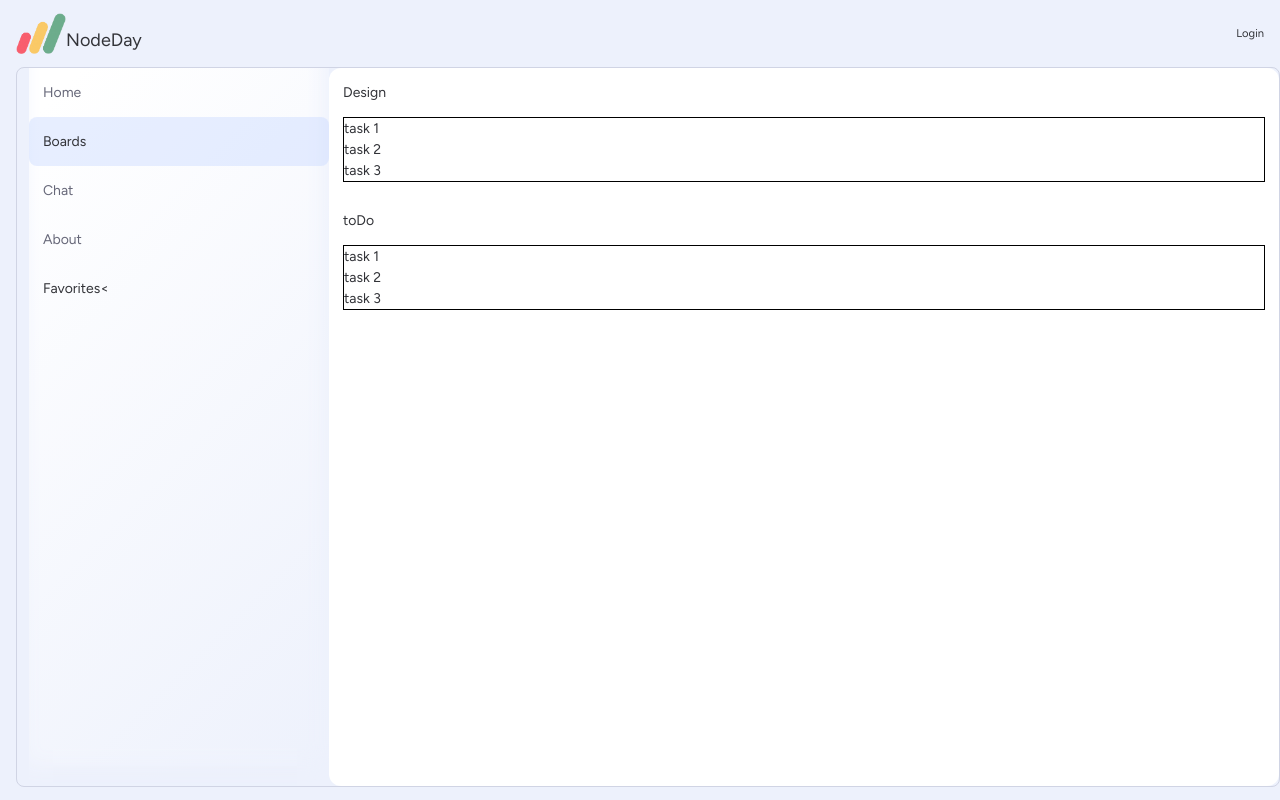
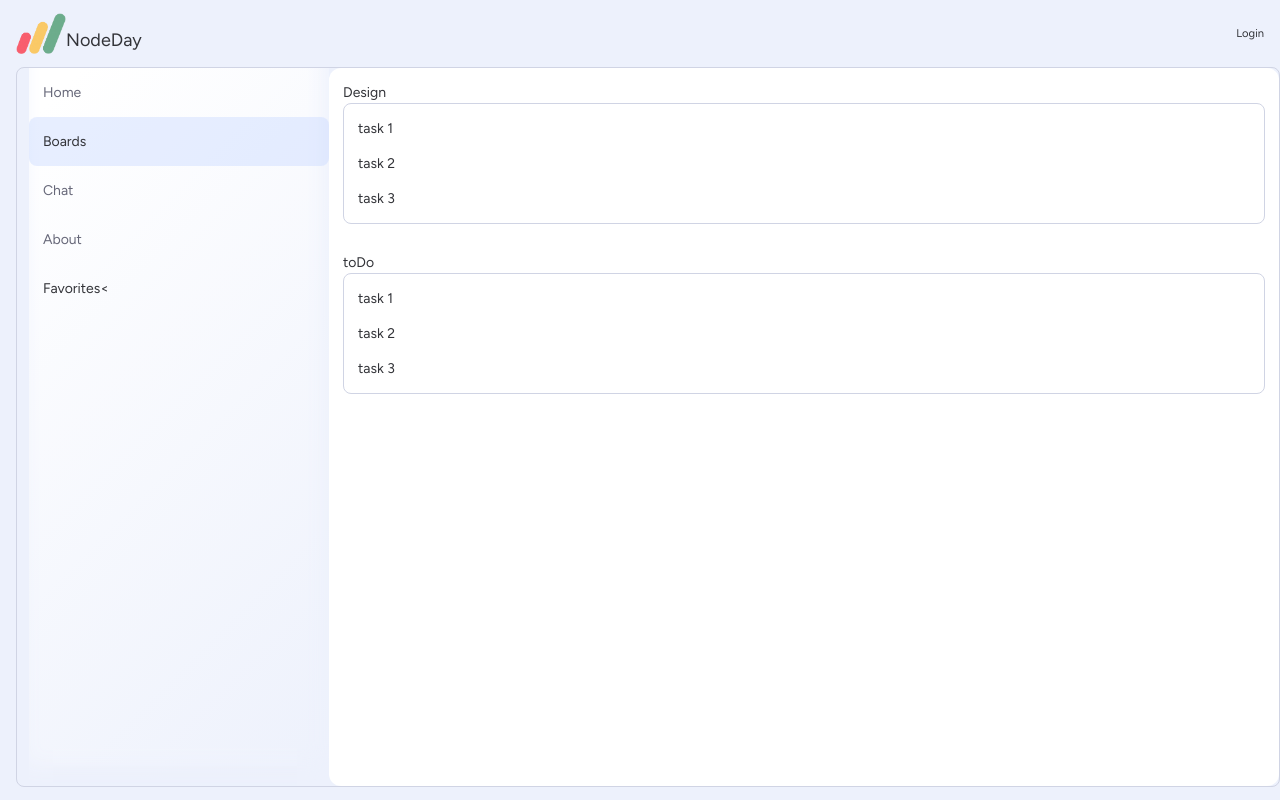
Before and after one commit to AndreiYakerson/sprint-4-frontend, a React (Vite) app: page /board/1 in a window 1280 px wide. Built offline with nearby package versions, Linux system fonts and the light colour scheme; no server answers.

Commit message:
- Bordered the group containers.

```diff
--- a/src/assets/styles/cmps/GroupList.css
+++ b/src/assets/styles/cmps/GroupList.css
@@ -5,10 +5,17 @@
     & .group-container {
         display: grid;
         gap: 1em;
+
+        border-radius: var(--border-radius-medium);
+        border: 1px solid var(--layout-border-color);
     }
 
 
     & .task-list {
-        border: 1px solid black;
+        display: grid;
+
+        gap: 1em;
+        padding: 1em;
+
     }
 }
--- a/src/cmps/GroupList.jsx
+++ b/src/cmps/GroupList.jsx
@@ -1,14 +1,14 @@
 import { TaskList } from "./Task/TaskList"
 
 export function GroupList({ groups }) {
-    console.log("🚀 ~ GroupList ~ groups:", groups)
     return (
         <section className="group-list">
             {groups.map(group => {
-                return <div key={group.id} className="group-container">
+                return <div key={group.id}>
                     <header>{group.title}</header>
-
-                    <TaskList tasks={group.tasks} />
+                    <section className="group-container">
+                        <TaskList tasks={group.tasks} />
+                    </section>
                 </div>
             })}
         </section>
```
